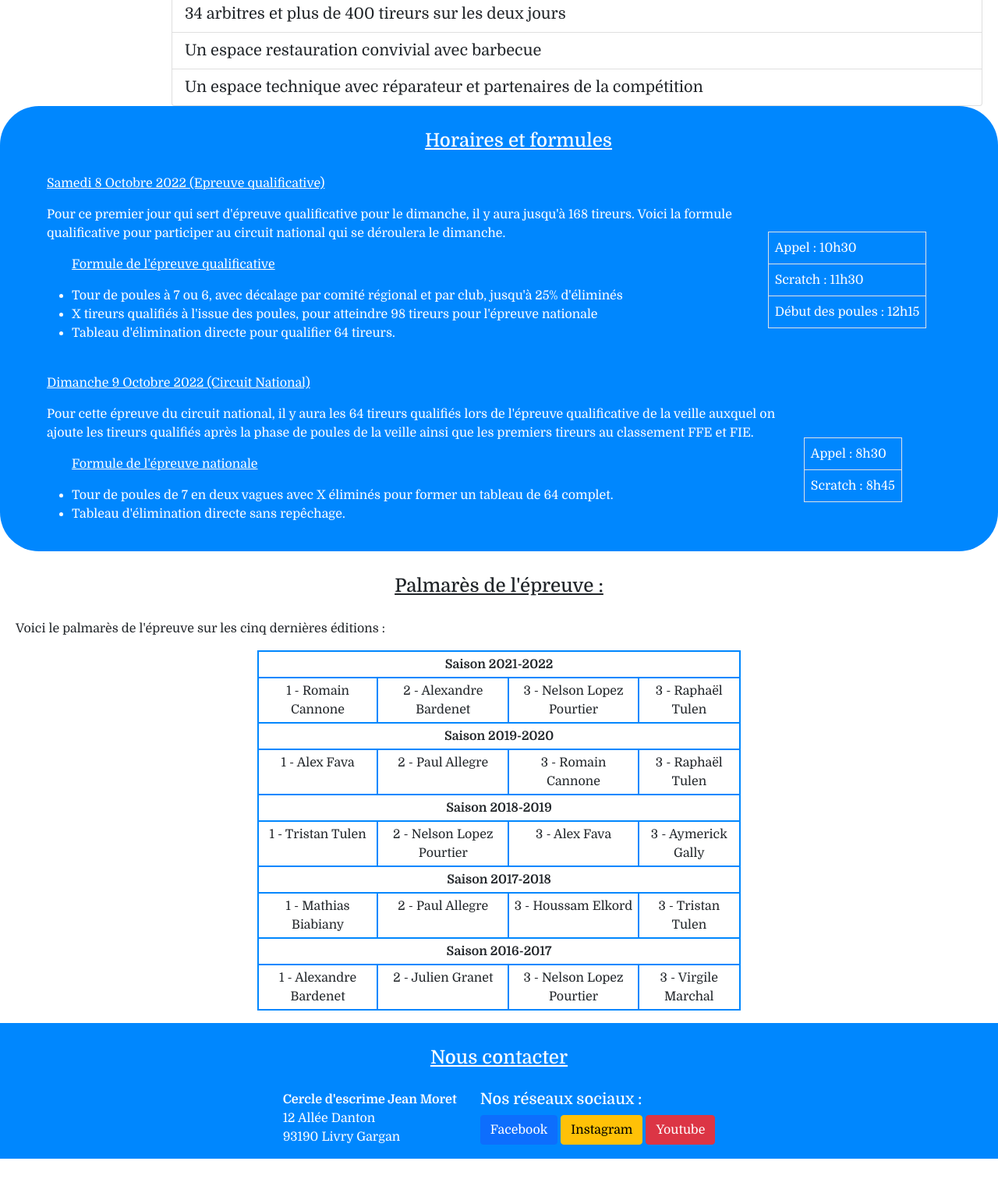
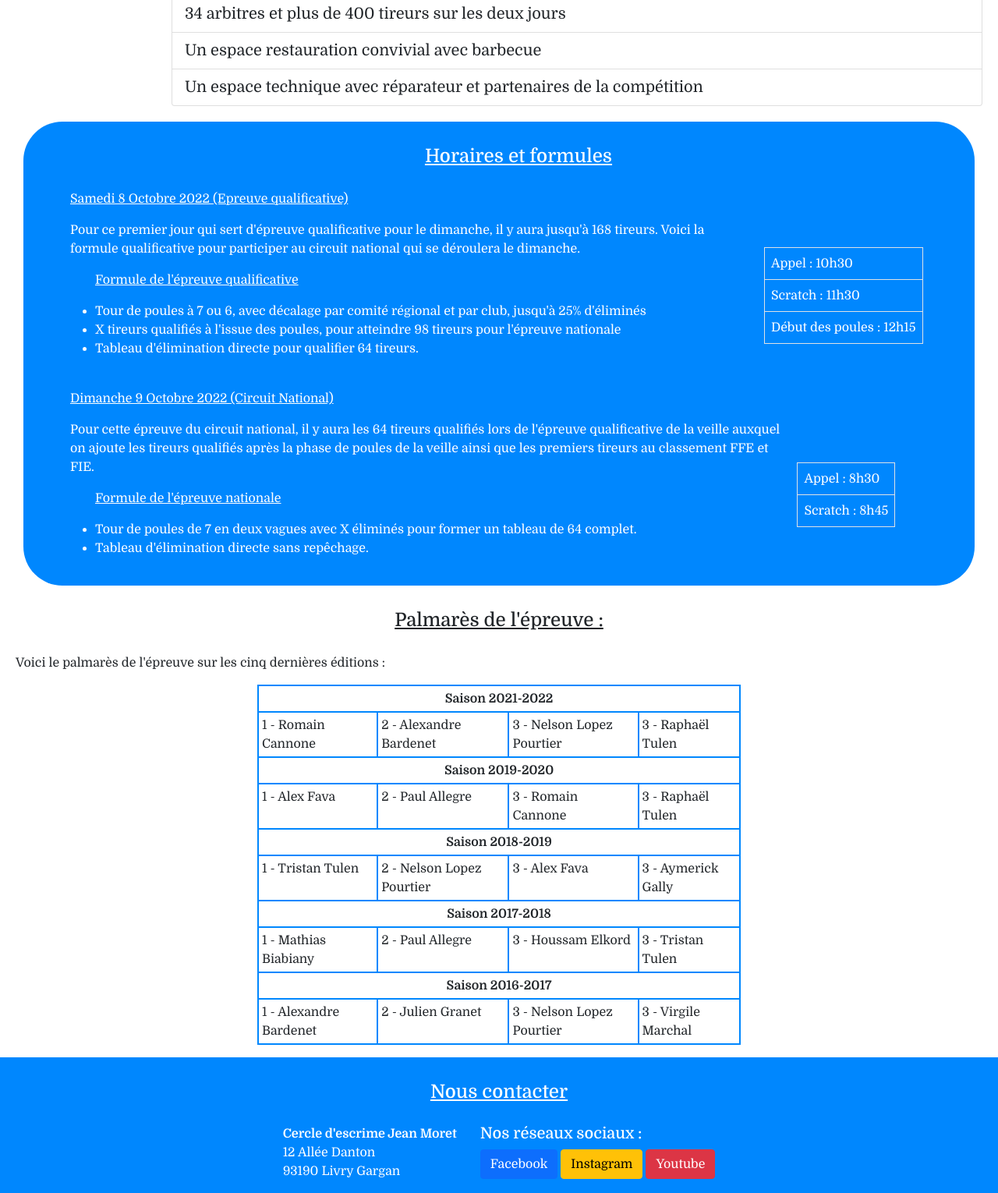
Before and after one commit to Bdeloof/Evaluation-Benjamin-DE-LOOF, a plain HTML site: page Page Jean Moret/index.html in a window 1280 px wide. Shown: the part 1260-2790 px from the top of the page at 78% size. Before the commit the page ends 2746 px from the top, so only its background shows below. Drawn offline with Linux system fonts and the light colour scheme.

Commit message:
ultime stylisation CSS de la page event

```diff
--- a/Page Jean Moret/styles.css
+++ b/Page Jean Moret/styles.css
@@ -119,6 +119,7 @@ h1 {
       font-size: 1.25em;
       padding-left: 20px;
       padding-right: 20px;
+      padding-bottom: 20px;
 }
 
 @media screen and (min-width : 1199px) {
@@ -171,6 +172,8 @@ h1 {
       .formula {
             border-radius: 50px;
             padding-left: 50px;
+            margin-left: 30px;
+            margin-right: 30px;
       }
 }
 
@@ -194,7 +197,7 @@ h1 {
       text-align: center;
 }
 
-@media screen and (min-width : 768px) {
+@media screen and (min-width : 768px) and (max-width : 1198px) {
       .table-chart {
             width: 60%;
             margin: auto;
@@ -209,6 +212,8 @@ h1 {
 @media screen and (min-width : 1199px) {
       .table-chart {
             width: 50%;
+            display: block;
+            margin: auto;
       }
 
       .table-chart .table tbody tr td {
```
Also changed, not shown: Page Jean Moret/index.html (+2 -0 lines).
